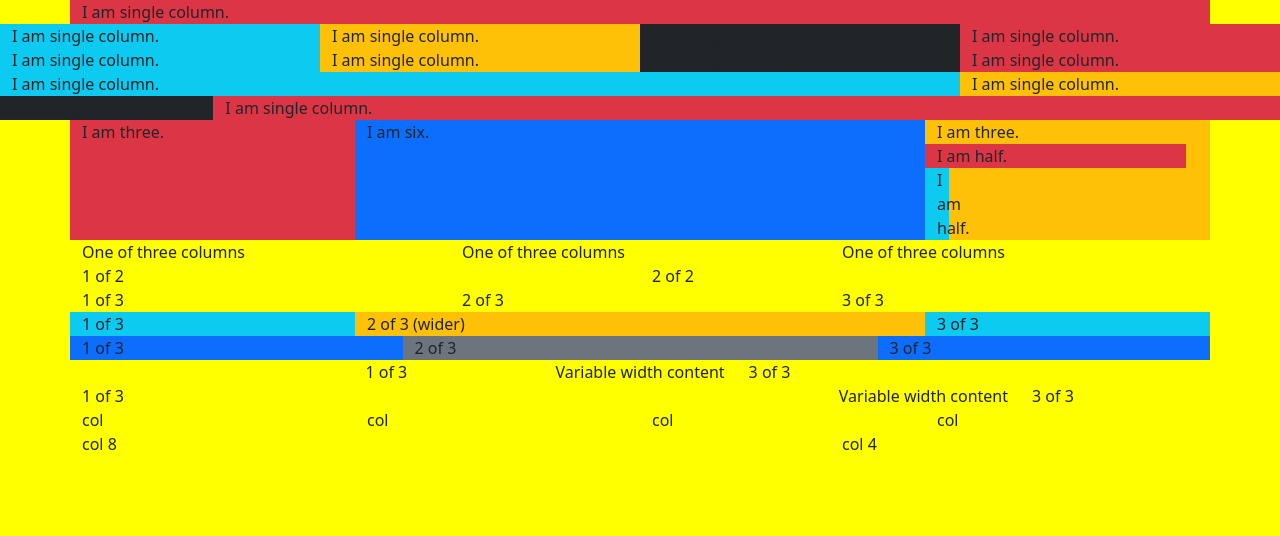
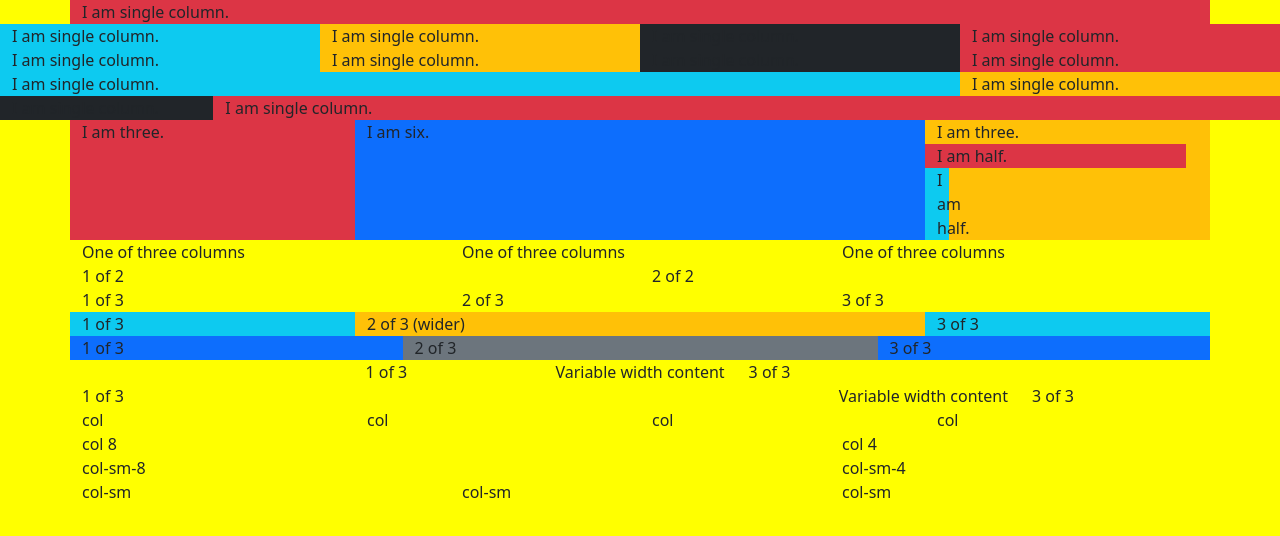
Before and after one commit to rezaasghari/bootstrap4, a plain HTML site: page index.html in a window 1280 px wide. Drawn offline with nearby package versions, Linux system fonts and the light colour scheme.

Commit message:
worked on class col-sm in bootstrap5

```diff
--- a/index.html
+++ b/index.html
@@ -171,6 +171,18 @@
         </div>
     </div>
 
+    <div class="container">
+        <div class="row">
+            <div class="col-sm-8">col-sm-8</div>
+            <div class="col-sm-4">col-sm-4</div>
+        </div>
+        <div class="row">
+            <div class="col-sm">col-sm</div>
+            <div class="col-sm">col-sm</div>
+            <div class="col-sm">col-sm</div>
+        </div>
+    </div>
+
 
     <!-- Optional JavaScript; choose one of the two! -->
 
```
